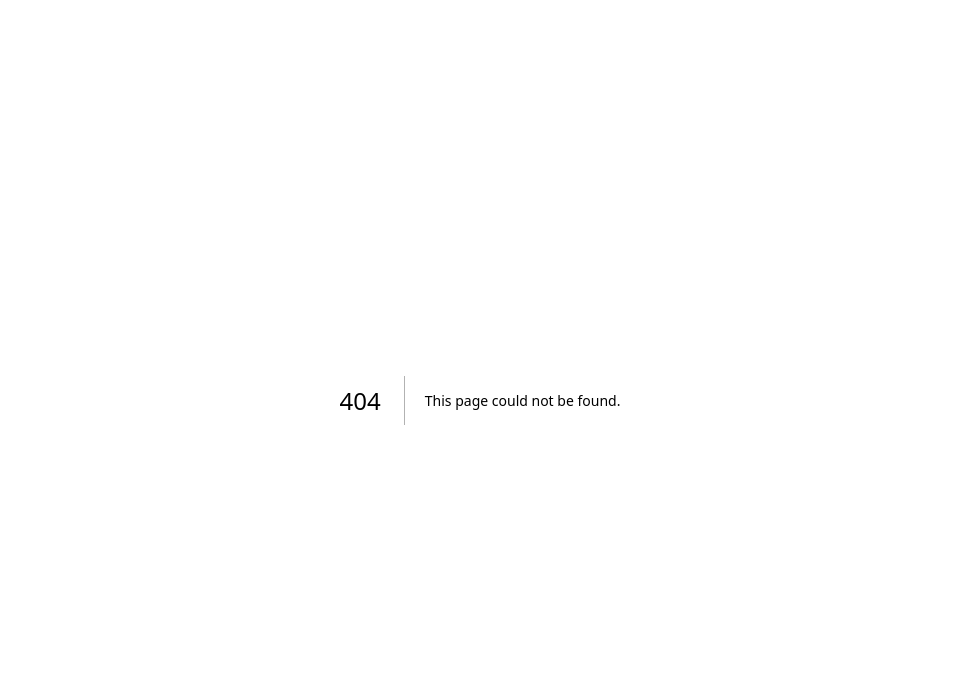
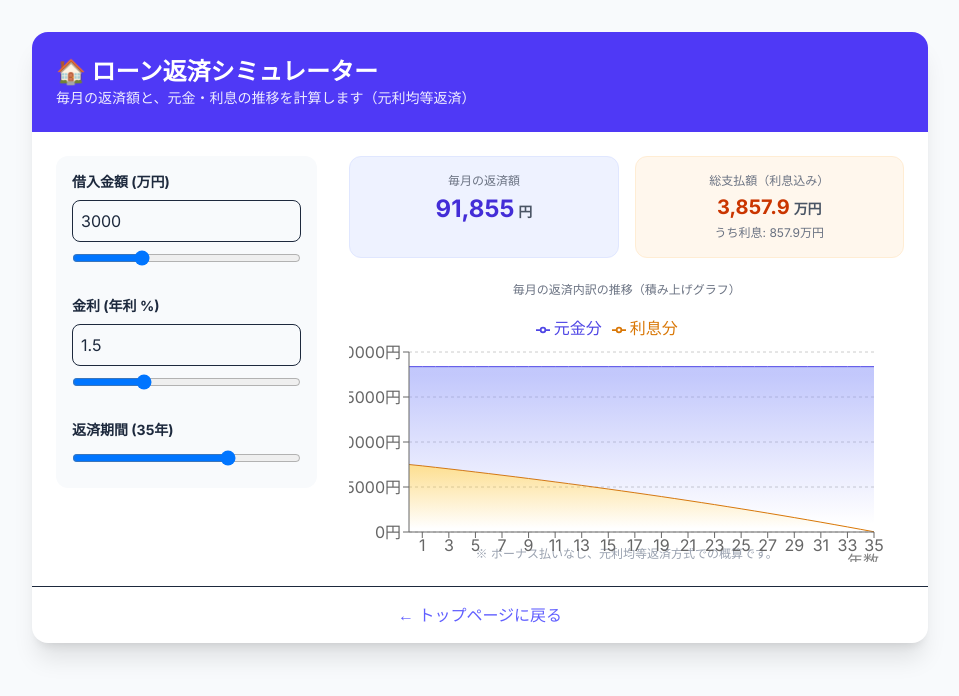
Before and after one commit to tt-portfolio521/my-reaction-game, a Next.js app: page /loan in a window 1280 px wide. Before the commit this address had no page. Shown: the top 696 px of the page, without its empty margins (160-1119 px from the left). Built offline with nearby package versions, Linux system fonts and the light colour scheme.

Commit message:
ローン計算機を追加

```diff
--- /dev/null
+++ b/app/loan/page.tsx
@@ -0,0 +1,176 @@
+"use client";
+
+import { useState, useEffect } from "react";
+import { AreaChart, Area, XAxis, YAxis, CartesianGrid, Tooltip, ResponsiveContainer, Legend } from 'recharts';
+
+export default function LoanSimulator() {
+  // 入力値の状態管理
+  const [amount, setAmount] = useState(3000);   // 借入額（万円）
+  const [rate, setRate] = useState(1.5);        // 年利（%）
+  const [years, setYears] = useState(35);       // 返済期間（年）
+
+  const [monthlyPayment, setMonthlyPayment] = useState(0);
+  const [totalInterest, setTotalInterest] = useState(0);
+  const [totalPayment, setTotalPayment] = useState(0);
+  const [graphData, setGraphData] = useState<any[]>([]);
+
+  // 計算ロジック（元利均等返済）
+  useEffect(() => {
+    // 単位を「円」に変換して計算
+    const principal = amount * 10000;
+    const monthlyRate = (rate / 100) / 12;
+    const numPayments = years * 12;
+
+    let pmt = 0;
+
+    // 金利が0%の場合の対応
+    if (rate === 0) {
+      pmt = principal / numPayments;
+    } else {
+      pmt = (principal * monthlyRate * Math.pow(1 + monthlyRate, numPayments)) / (Math.pow(1 + monthlyRate, numPayments) - 1);
+    }
+
+    // 各月の内訳を計算
+    let balance = principal;
+    let currentTotalInterest = 0;
+    const newData = [];
+
+    // グラフ用データ（年単位で集計して間引く）
+    for (let i = 1; i <= numPayments; i++) {
+      const interestPart = balance * monthlyRate;
+      const principalPart = pmt - interestPart;
+
+      balance -= principalPart;
+      currentTotalInterest += interestPart;
+
+      // 1年ごと（12ヶ月目）にデータを記録（グラフが見やすくなるように）
+      if (i % 12 === 0 || i === 1) {
+        newData.push({
+          year: Math.ceil(i / 12),
+          principalPayment: Math.round(principalPart), // その月の元金返済分
+          interestPayment: Math.round(interestPart),   // その月の利息支払い分
+          balance: Math.round(balance / 10000),        // 残高（万円）
+        });
+      }
+    }
+
+    setMonthlyPayment(Math.round(pmt));
+    setTotalInterest(Math.round(currentTotalInterest));
+    setTotalPayment(Math.round(principal + currentTotalInterest));
+    setGraphData(newData);
+
+  }, [amount, rate, years]);
+
+  return (
+    <main className="min-h-screen bg-slate-50 p-4 md:p-8 font-sans text-slate-800">
+      <div className="max-w-4xl mx-auto bg-white rounded-2xl shadow-xl overflow-hidden">
+
+        {/* ヘッダー */}
+        <div className="bg-indigo-600 p-6 text-white">
+          <h1 className="text-2xl font-bold">🏠 ローン返済シミュレーター</h1>
+          <p className="text-sm opacity-90">毎月の返済額と、元金・利息の推移を計算します（元利均等返済）</p>
+        </div>
+
+        <div className="p-6 grid grid-cols-1 md:grid-cols-3 gap-8">
+
+          {/* 左側：入力フォーム */}
+          <div className="space-y-6 bg-slate-50 p-4 rounded-xl h-fit">
+            <div>
+              <label className="block text-sm font-bold mb-2">借入金額 (万円)</label>
+              <input
+                type="number"
+                value={amount}
+                onChange={(e) => setAmount(Number(e.target.value))}
+                className="w-full p-2 border rounded-lg focus:ring-2 focus:ring-indigo-500 outline-none"
+              />
+              <input
+                type="range" min="100" max="10000" step="10"
+                value={amount}
+                onChange={(e) => setAmount(Number(e.target.value))}
+                className="w-full mt-2"
+              />
+            </div>
+            <div>
+              <label className="block text-sm font-bold mb-2">金利 (年利 %)</label>
+              <input
+                type="number"
+                step="0.01"
+                value={rate}
+                onChange={(e) => setRate(Number(e.target.value))}
+                className="w-full p-2 border rounded-lg focus:ring-2 focus:ring-indigo-500 outline-none"
+              />
+              <input
+                type="range" min="0" max="5" step="0.01"
+                value={rate}
+                onChange={(e) => setRate(Number(e.target.value))}
+                className="w-full mt-2"
+              />
+            </div>
+            <div>
+              <label className="block text-sm font-bold mb-2">返済期間 ({years}年)</label>
+              <input
+                type="range" min="1" max="50"
+                value={years}
+                onChange={(e) => setYears(Number(e.target.value))}
+                className="w-full"
+              />
+            </div>
+          </div>
+
+          {/* 右側：結果とグラフ */}
+          <div className="md:col-span-2 flex flex-col justify-between">
+            {/* 結果サマリー */}
+            <div className="mb-6 grid grid-cols-2 gap-4">
+              <div className="bg-indigo-50 p-4 rounded-xl border border-indigo-100 text-center">
+                <p className="text-xs text-gray-500 mb-1">毎月の返済額</p>
+                <p className="text-2xl font-bold text-indigo-700">
+                  {monthlyPayment.toLocaleString()}
+                  <span className="text-sm ml-1 text-gray-600">円</span>
+                </p>
+              </div>
+              <div className="bg-orange-50 p-4 rounded-xl border border-orange-100 text-center">
+                <p className="text-xs text-gray-500 mb-1">総支払額（利息込み）</p>
+                <p className="text-xl font-bold text-orange-700">
+                  {(totalPayment / 10000).toLocaleString(undefined, { maximumFractionDigits: 1 })}
+                  <span className="text-sm ml-1 text-gray-600">万円</span>
+                </p>
+                <p className="text-xs text-gray-500 mt-1">うち利息: {(totalInterest / 10000).toLocaleString(undefined, { maximumFractionDigits: 1 })}万円</p>
+              </div>
+            </div>
+
+            {/* グラフ：返済内訳の推移 */}
+            <div className="h-64 w-full">
+              <p className="text-center text-xs text-gray-500 mb-2">毎月の返済内訳の推移（積み上げグラフ）</p>
+              <ResponsiveContainer width="100%" height="100%">
+                <AreaChart data={graphData} margin={{ top: 10, right: 30, left: 0, bottom: 0 }}>
+                  <defs>
+                    <linearGradient id="colorPrincipal" x1="0" y1="0" x2="0" y2="1">
+                      <stop offset="5%" stopColor="#818cf8" stopOpacity={0.8}/>
+                      <stop offset="95%" stopColor="#818cf8" stopOpacity={0}/>
+                    </linearGradient>
+                    <linearGradient id="colorInterest" x1="0" y1="0" x2="0" y2="1">
+                      <stop offset="5%" stopColor="#fbbf24" stopOpacity={0.8}/>
+                      <stop offset="95%" stopColor="#fbbf24" stopOpacity={0}/>
+                    </linearGradient>
+                  </defs>
+                  <XAxis dataKey="year" label={{ value: '年数', position: 'insideBottomRight', offset: -5 }} />
+                  <YAxis unit="円" />
+                  <CartesianGrid strokeDasharray="3 3" vertical={false} />
+                  <Tooltip formatter={(value: number) => `${value.toLocaleString()}円`} />
+                  <Legend verticalAlign="top" height={36}/>
+                  <Area type="monotone" dataKey="interestPayment" stackId="1" stroke="#d97706" fill="url(#colorInterest)" name="利息分" />
+                  <Area type="monotone" dataKey="principalPayment" stackId="1" stroke="#4f46e5" fill="url(#colorPrincipal)" name="元金分" />
+                </AreaChart>
+              </ResponsiveContainer>
+            </div>
+            <p className="text-xs text-gray-400 mt-2 text-center">※ ボーナス払いなし、元利均等返済方式での概算です。</p>
+          </div>
+        </div>
+
+        <div className="p-4 text-center border-t">
+            <a href="/" className="text-indigo-500 hover:underline">← トップページに戻る</a>
+        </div>
+      </div>
+    </main>
+  );
+}
--- a/app/page.tsx
+++ b/app/page.tsx
@@ -4,38 +4,52 @@ export default function Home() {
   return (
     <main className="min-h-screen bg-gray-50 flex flex-col items-center p-8 text-gray-800">
 
+      {/* サイトヘッダー */}
       <header className="mb-12 text-center max-w-2xl">
         <h1 className="text-4xl font-bold mb-4 text-slate-800">My Tools Box</h1>
         <p className="text-gray-600 leading-relaxed">
           生活や学習に役立つ計算ツール・シミュレーターを集めたサイトです。<br/>
-          人間工学に基づく測定から、資産形成のシミュレーションまで、<br/>
+          人間工学に基づく測定から、お金の計算まで、<br/>
           データと数値を可視化してサポートします。
         </p>
       </header>
 
-      <div className="grid grid-cols-1 md:grid-cols-2 gap-8 max-w-4xl w-full">
+      {/* ツール一覧グリッド */}
+      <div className="grid grid-cols-1 md:grid-cols-2 lg:grid-cols-3 gap-6 max-w-6xl w-full">
 
-        {/* 反射神経ゲームへのリンク */}
+        {/* ツール1：反射神経ゲーム */}
         <Link href="/reaction" className="group">
-          <div className="bg-white p-6 rounded-2xl shadow-md hover:shadow-xl transition duration-300 h-full border border-transparent hover:border-blue-500">
+          <div className="bg-white p-6 rounded-2xl shadow-md hover:shadow-xl transition duration-300 h-full border border-transparent hover:border-blue-500 flex flex-col">
             <div className="text-4xl mb-4">⚡</div>
-            <h2 className="text-2xl font-bold mb-2 group-hover:text-blue-600">反射神経テスト</h2>
-            <p className="text-gray-500 text-sm mb-4">
-              あなたの反応速度（Reaction Time）をミリ秒単位で正確に計測します。
+            <h2 className="text-xl font-bold mb-2 group-hover:text-blue-600">反射神経テスト</h2>
+            <p className="text-gray-500 text-sm mb-4 flex-grow">
+              あなたの反応速度をミリ秒単位で正確に計測。平均値・標準偏差でコンディション分析。
             </p>
-            <span className="text-blue-500 font-bold text-sm">計測する →</span>
+            <span className="text-blue-500 font-bold text-sm text-right">計測する →</span>
           </div>
         </Link>
 
-        {/* 投資シミュレーターへのリンク */}
+        {/* ツール2：資産運用シミュレーター */}
         <Link href="/investment" className="group">
-          <div className="bg-white p-6 rounded-2xl shadow-md hover:shadow-xl transition duration-300 h-full border border-transparent hover:border-green-500">
+          <div className="bg-white p-6 rounded-2xl shadow-md hover:shadow-xl transition duration-300 h-full border border-transparent hover:border-green-500 flex flex-col">
             <div className="text-4xl mb-4">📈</div>
-            <h2 className="text-2xl font-bold mb-2 group-hover:text-green-600">資産運用シミュレーター</h2>
-            <p className="text-gray-500 text-sm mb-4">
-              積立投資の複利効果をグラフで可視化。将来の資産推移を計算します。
+            <h2 className="text-xl font-bold mb-2 group-hover:text-green-600">資産運用シミュレーター</h2>
+            <p className="text-gray-500 text-sm mb-4 flex-grow">
+              積立投資の複利効果をグラフで可視化。毎月の積立額と年利で将来の資産を計算。
             </p>
-            <span className="text-green-600 font-bold text-sm">計算する →</span>
+            <span className="text-green-600 font-bold text-sm text-right">計算する →</span>
+          </div>
+        </Link>
+
+        {/* ツール3：ローン返済シミュレーター（★追加！） */}
+        <Link href="/loan" className="group">
+          <div className="bg-white p-6 rounded-2xl shadow-md hover:shadow-xl transition duration-300 h-full border border-transparent hover:border-indigo-500 flex flex-col">
+            <div className="text-4xl mb-4">🏠</div>
+            <h2 className="text-xl font-bold mb-2 group-hover:text-indigo-600">ローン返済計算機</h2>
+            <p className="text-gray-500 text-sm mb-4 flex-grow">
+              住宅ローンやカーローンの返済額を計算。元金と利息の割合の推移をグラフ表示。
+            </p>
+            <span className="text-indigo-600 font-bold text-sm text-right">計算する →</span>
           </div>
         </Link>
 
```
